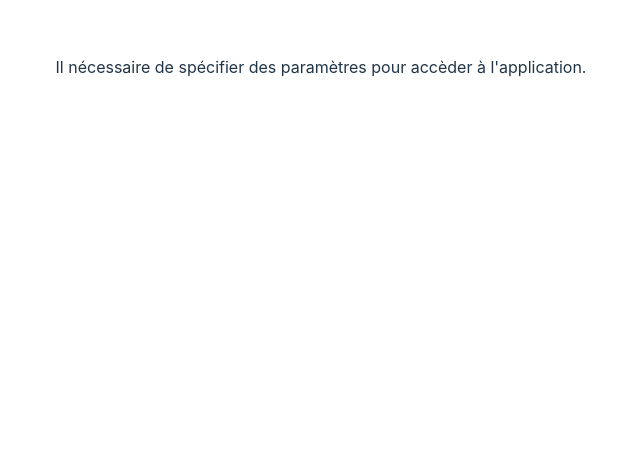
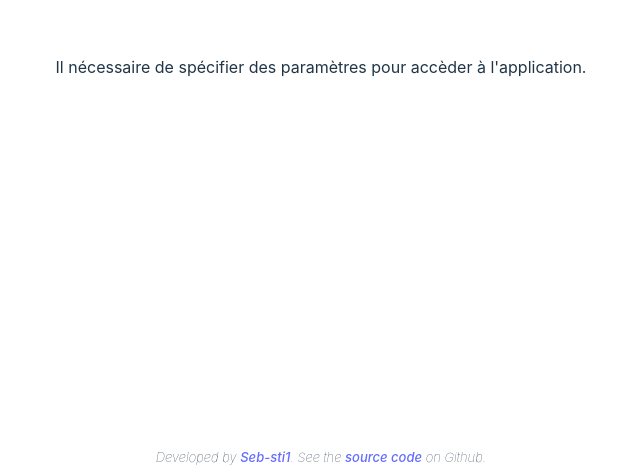
Before and after one commit to Seb-sti1/kdo-app, a React (Vite) app: page / in a window 1280 px wide. Shown: the part 333-800 px from the top of the page, without its empty margins (319-959 px from the left). Built offline with nearby package versions, Linux system fonts and the light colour scheme.

Commit message:
feat: add footer

```diff
--- a/package.json
+++ b/package.json
@@ -1,7 +1,7 @@
 {
   "name": "kdo-app",
   "private": true,
-  "version": "0.3.1",
+  "version": "0.4.0",
   "type": "module",
   "scripts": {
     "dev": "vite --host 0.0.0.0 --port 3000",
--- a/src/App.tsx
+++ b/src/App.tsx
@@ -7,8 +7,10 @@ import Gift from "./Gift.tsx";
 import PseudoPopup from "./Pseudo.tsx";
 
 import './style/app.scss';
+import Footer from "./Footer.tsx";
 
 // TODO add pipeline lint, build, deploy to GitHub Pages
+// TODO add explanation
 
 // array containing the valid keys and gsheet ids to ensure the app can't be used
 // in an illegitimate manner (html injection + 'legitimate' url)
@@ -44,8 +46,6 @@ function App() {
             return [key, sheet];
         }
     }, [searchParams])
-
-    // TODO add explanation
 
     // Load, init and check Google API
     useEffect(() => {
@@ -85,12 +85,11 @@ function App() {
 
     const name = searchParams.get("n");
 
-    // TODO add a footer
     switch (state) {
         case 'loading':
-            return <span>{loadingMessage}</span>
+            return <><span>{loadingMessage}</span><Footer/></>
         case 'error':
-            return <span>{errorMessage}</span>
+            return <><span>{errorMessage}</span><Footer/></>
         case 'valid':
             return (
                 <>
@@ -109,11 +108,7 @@ function App() {
                         sheet={sheet}
                     />
                     <h1>Liste de cadeaux !</h1>
-                    <span className="name">Vous êtes identifié(e) en tant que
-                                <span>
-                            {name}
-                        </span>
-                    </span>
+                    <span className="name">Vous êtes identifié(e) en tant que<span>{name}</span>.</span>
                     <div className="gift-list">
                         {gifts
                             .sort((a, b) => {
@@ -131,6 +126,7 @@ function App() {
                                           reservation={reservations[index]}/>
                                 ))}
                     </div>
+                    <Footer/>
                 </>
             )
 
--- /dev/null
+++ b/src/Footer.tsx
@@ -0,0 +1,12 @@
+import React from "react";
+
+import './style/footer.scss'
+
+const Footer: React.FC = () => {
+    return <footer>
+        Developed by <a href="https://kerbourch.fr/" target="_blank">Seb-sti1</a>.
+        See the <a href="https://github.com/Seb-sti1/kdo-app" target="_blank">source code</a> on Github.
+    </footer>
+}
+
+export default Footer;
--- /dev/null
+++ b/src/style/footer.scss
@@ -0,0 +1,10 @@
+footer {
+  position: fixed;
+  bottom: 0;
+  width: 100%;
+  right: 0;
+  font-weight: lighter;
+  font-size: 13px;
+  font-style: italic;
+  background-color: white;
+}
```
